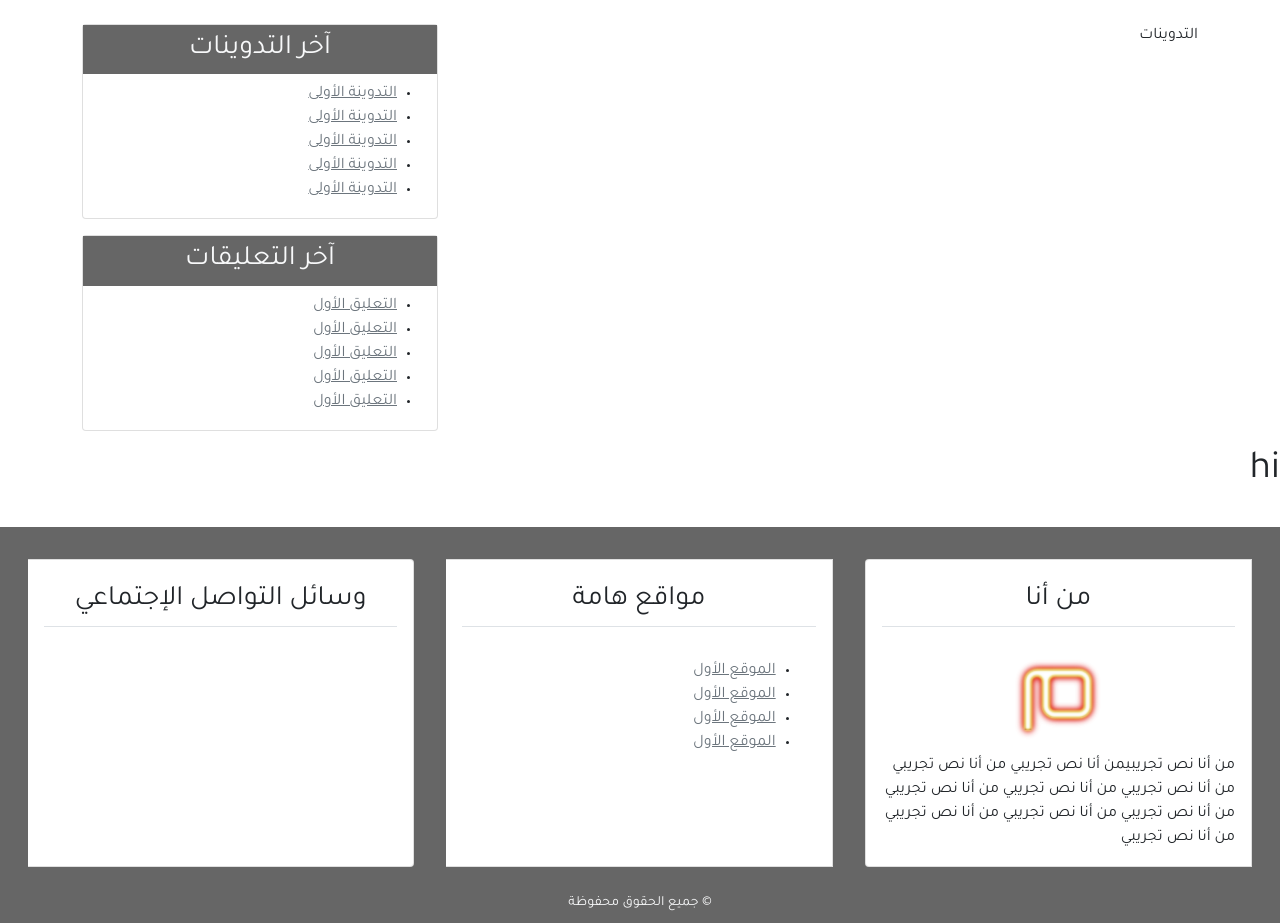
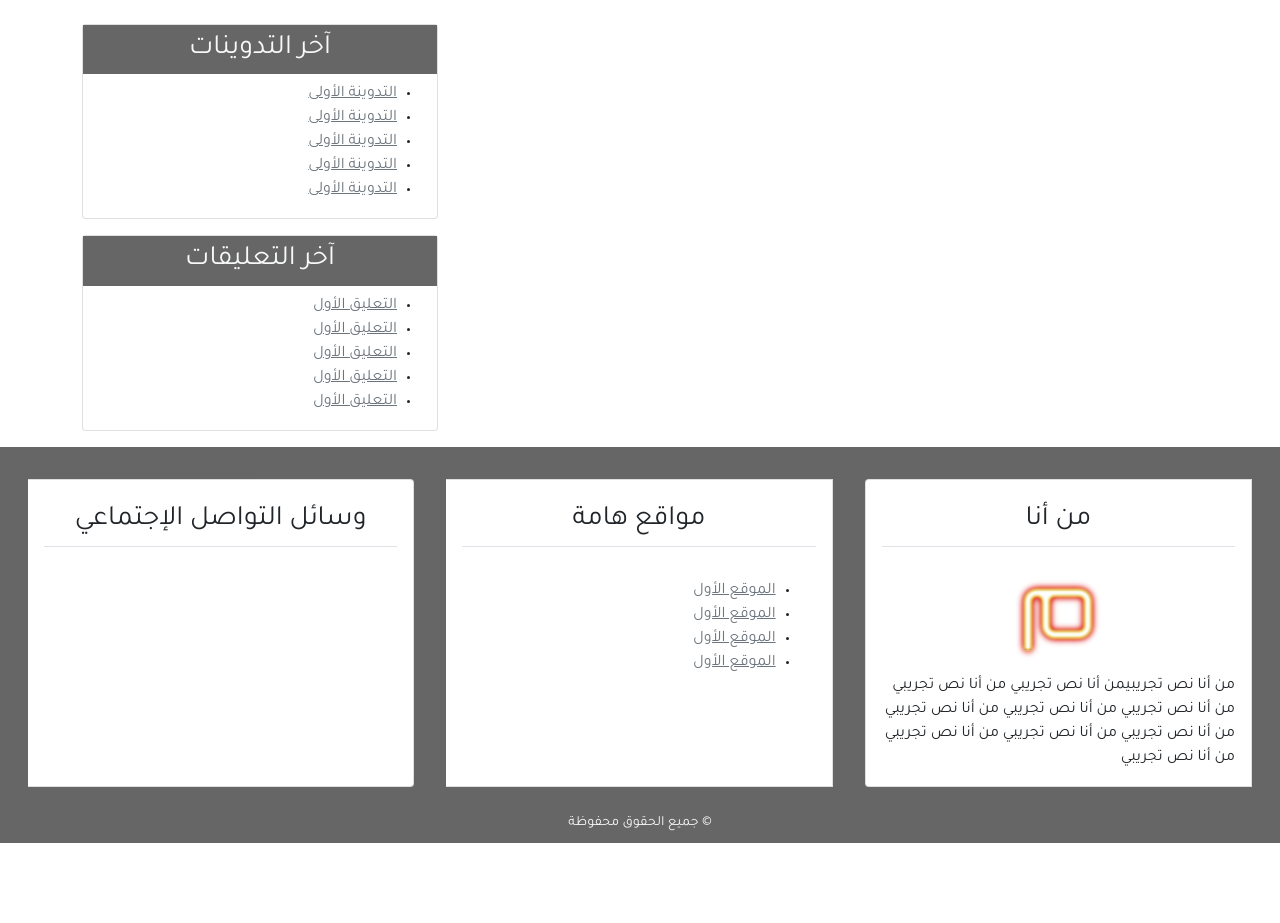
Before and after one commit to mahmoud20212/Blog-Django-AR, a Django app: page / in a window 1280 px wide. Shown: the part 57-980 px from the top of the page. After the commit the page ends 900 px from the top, so only its background shows below. Run offline with Django 4.2, Linux system fonts and the light colour scheme; some libraries are stand-ins or nearby versions; some web fonts are replaced.

Commit message:
new update

```diff
--- a/blog/templates/base_generic.html
+++ b/blog/templates/base_generic.html
@@ -2,34 +2,89 @@
 <!DOCTYPE html>
 <html lang="ar">
   <head>
-    <meta charset="UTF-8">
-    <meta http-equiv="X-UA-Compatible" content="IE=edge">
-    <meta name="viewport" content="width=device-width, initial-scale=1.0">
+    <meta charset="UTF-8" />
+    <meta http-equiv="X-UA-Compatible" content="IE=edge" />
+    <meta name="viewport" content="width=device-width, initial-scale=1.0" />
     <!-- Bootstrap CSS -->
-    <link href="https://cdn.jsdelivr.net/npm/bootstrap@5.1.3/dist/css/bootstrap.min.css" rel="stylesheet" integrity="sha384-1BmE4kWBq78iYhFldvKuhfTAU6auU8tT94WrHftjDbrCEXSU1oBoqyl2QvZ6jIW3" crossorigin="anonymous">
+    <link
+      href="https://cdn.jsdelivr.net/npm/bootstrap@5.1.3/dist/css/bootstrap.min.css"
+      rel="stylesheet"
+      integrity="sha384-1BmE4kWBq78iYhFldvKuhfTAU6auU8tT94WrHftjDbrCEXSU1oBoqyl2QvZ6jIW3"
+      crossorigin="anonymous"
+    />
     <!-- Style CSS -->
-    <link rel="stylesheet" href="{% static 'blog/css/main.css' %}">
+    <link rel="stylesheet" href="{% static 'blog/css/main.css' %}" />
     <!-- Fontawesome CSS -->
-    <link rel="stylesheet" href="{% static 'blog/css/fontawesome-all.min.css' %}">
-    <link rel="shortcut icon" href="{% static 'blog/images/favicon.ico' %}" type="image/x-icon">
+    <link
+      rel="stylesheet"
+      href="{% static 'blog/css/fontawesome-all.min.css' %}"
+    />
+    <link
+      rel="shortcut icon"
+      href="{% static 'blog/images/favicon.ico' %}"
+      type="image/x-icon"
+    />
     <title>مدونة</title>
   </head>
   <body>
     <!-- Navbar -->
     {% include 'navbar.html' %}
     <!-- End Navbar -->
+    <section>
+      <div class="container">
+        <div class="row mt-4">
+          <div class="col-md-8">
             <!-- Start Block -->
             {% block content %}
             {% endblock %}
             <!-- End Block -->
+          </div>
+          <div class="col-md-4">
+            <div class="card mb-3">
+              <h3 class="text-center bg-secondary text-light p-2">
+                آخر التدوينات
+              </h3>
+              <ul>
+                <li><a class="text-secondary" href="">التدوينة الأولى</a></li>
+                <li><a class="text-secondary" href="">التدوينة الأولى</a></li>
+                <li><a class="text-secondary" href="">التدوينة الأولى</a></li>
+                <li><a class="text-secondary" href="">التدوينة الأولى</a></li>
+                <li><a class="text-secondary" href="">التدوينة الأولى</a></li>
+              </ul>
+            </div>
+            <div class="card mb-3">
+              <h3 class="text-center bg-secondary text-light p-2">
+                آخر التعليقات
+              </h3>
+              <ul>
+                <li><a class="text-secondary" href="">التعليق الأول</a></li>
+                <li><a class="text-secondary" href="">التعليق الأول</a></li>
+                <li><a class="text-secondary" href="">التعليق الأول</a></li>
+                <li><a class="text-secondary" href="">التعليق الأول</a></li>
+                <li><a class="text-secondary" href="">التعليق الأول</a></li>
+              </ul>
+            </div>
+          </div>
+        </div>
+      </div>
+    </section>
     <!-- Footer -->
     {% include 'footer.html' %}
     <!-- End Footer -->
     <!-- Bootstrap JS -->
-    <script src="https://cdn.jsdelivr.net/npm/bootstrap@5.1.3/dist/js/bootstrap.bundle.min.js" integrity="sha384-ka7Sk0Gln4gmtz2MlQnikT1wXgYsOg+OMhuP+IlRH9sENBO0LRn5q+8nbTov4+1p" crossorigin="anonymous"></script>
+    <script
+      src="https://cdn.jsdelivr.net/npm/bootstrap@5.1.3/dist/js/bootstrap.bundle.min.js"
+      integrity="sha384-ka7Sk0Gln4gmtz2MlQnikT1wXgYsOg+OMhuP+IlRH9sENBO0LRn5q+8nbTov4+1p"
+      crossorigin="anonymous"
+    ></script>
     <!-- Fontawesome JS -->
     <script src="{% static 'blog/js/fontawesome-all.min.js' %}"></script>
     <!-- JQuery -->
-    <script src="https://cdnjs.cloudflare.com/ajax/libs/jquery/3.6.0/jquery.min.js" integrity="sha512-894YE6QWD5I59HgZOGReFYm4dnWc1Qt5NtvYSaNcOP+u1T9qYdvdihz0PPSiiqn/+/3e7Jo4EaG7TubfWGUrMQ==" crossorigin="anonymous" referrerpolicy="no-referrer"></script>
+    <script
+      src="https://cdnjs.cloudflare.com/ajax/libs/jquery/3.6.0/jquery.min.js"
+      integrity="sha512-894YE6QWD5I59HgZOGReFYm4dnWc1Qt5NtvYSaNcOP+u1T9qYdvdihz0PPSiiqn/+/3e7Jo4EaG7TubfWGUrMQ=="
+      crossorigin="anonymous"
+      referrerpolicy="no-referrer"
+    ></script>
   </body>
 </html>
--- a/blog/templates/blog/index.html
+++ b/blog/templates/blog/index.html
@@ -1,5 +1,4 @@
 {% extends 'base_generic.html' %}
 {% block content %}
-<h1>hi</h1>
-<i class="fa-solid fa-car"></i>
+
 {% endblock %}
--- a/blog/templates/navbar.html
+++ b/blog/templates/navbar.html
@@ -37,32 +37,3 @@
         </div>
       </nav>
 </header>
-<section>
-    <div class="container">
-        <div class="row mt-4">
-            <div class="col-md-8">التدوينات</div>
-            <div class="col-md-4">
-                <div class="card mb-3">
-                    <h3 class="text-center bg-secondary text-light p-2">آخر التدوينات</h3>
-                    <ul>
-                        <li><a class="text-secondary" href="">التدوينة الأولى</a></li>
-                        <li><a class="text-secondary" href="">التدوينة الأولى</a></li>
-                        <li><a class="text-secondary" href="">التدوينة الأولى</a></li>
-                        <li><a class="text-secondary" href="">التدوينة الأولى</a></li>
-                        <li><a class="text-secondary" href="">التدوينة الأولى</a></li>
-                    </ul>
-                </div>
-                <div class="card mb-3">
-                    <h3 class="text-center bg-secondary text-light p-2">آخر التعليقات</h3>
-                    <ul>
-                        <li><a class="text-secondary" href="">التعليق الأول</a></li>
-                        <li><a class="text-secondary" href="">التعليق الأول</a></li>
-                        <li><a class="text-secondary" href="">التعليق الأول</a></li>
-                        <li><a class="text-secondary" href="">التعليق الأول</a></li>
-                        <li><a class="text-secondary" href="">التعليق الأول</a></li>
-                    </ul>
-                </div>
-            </div>
-        </div>
-    </div>
-</section>
```
Lines whose indentation alone changed are shown as unchanged.
